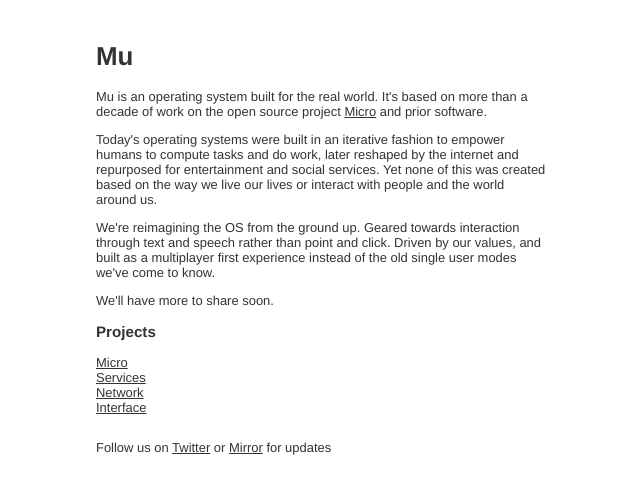
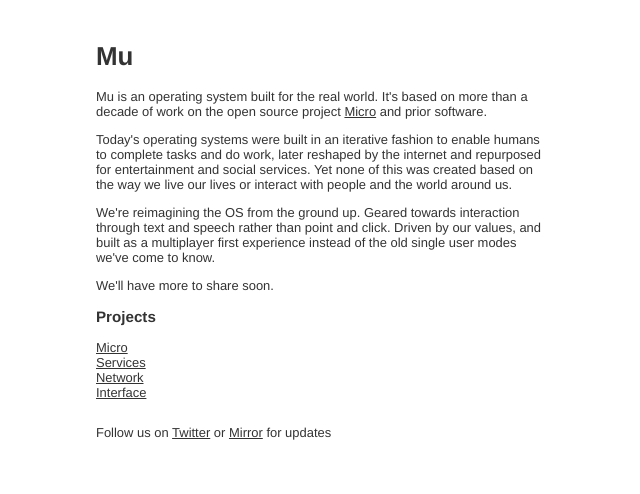
Before and after one commit to muxyz/website, a Jekyll site: the page index.html, which Jekyll copies as it is, in a window 1280 px wide. Shown: the top 494 px of the page, without its empty margins (64-704 px from the left). Built offline with Jekyll 4.4.1, drawn with Linux system fonts in a browser that asks for light colours.

Commit message:
Update index.html

```diff
--- a/index.html
+++ b/index.html
@@ -47,7 +47,7 @@
       the open source project <a href="/micro">Micro</a> and prior software.
       </p>
 
-      <p>Today's operating systems were built in an iterative fashion to empower humans to compute tasks and
+      <p>Today's operating systems were built in an iterative fashion to enable humans to complete tasks and
       do work, later reshaped by the internet and repurposed for entertainment and social services.
       Yet none of this was created based on the way we live our lives or interact with people and the world around us.
       </p>
```
